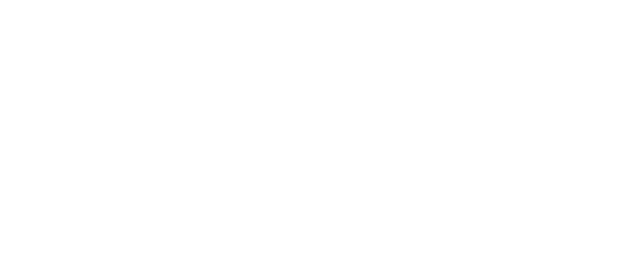
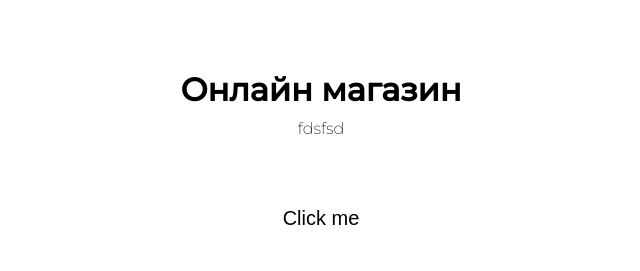
Before and after one commit to soebre1147/webapptg, a plain HTML site: page hand/index.html in a window 1280 px wide. Shown: the whole page, without its empty margins (319-959 px from the left). Drawn offline with Linux system fonts and the light colour scheme.

Commit message:
Update index.html

```diff
--- a/hand/index.html
+++ b/hand/index.html
@@ -3,9 +3,64 @@
 <head>
     <meta charset="UTF-8">
     <meta name="viewport" content="width=device-width, initial-scale=1.0">
-    <title>Document</title>
+    <title>Shop</title>
+    <style>
+        @import url('https://fonts.googleapis.com/css2?family=Montserrat:wght@200;500&display=swap');
+        * {
+            margin: 0;
+            padding: 0;
+            box-sizing: border-box;
+        }
+        body {
+            font-family: 'Montserrat', sans-serif;
+            font-weight: 200;
+            color: var(--tg-theme-text-color);
+            background: var(--tg-theme-text-color);
+        }
+        #main{
+            width: 100%;
+            padding: 20px;
+            text-align: center;
+        }
+        h1 {
+            margin-top: 50px;
+            margin-bottom: 10px;
+        }
+        img {
+            width: 350px;
+            margin: 30px auto;
+        }
+        p {
+            width: 350px;
+            margin: 0 auto;
+        }
+        button {
+            border: 0;
+            border-radius: 5px;
+            margin-top: 50px;
+            height: 60px;
+            width: 200px;
+            font-size: 20px;
+            font-weight: 500;
+            cursor: pointer;
+            transition: all 500ms ease;
+            color: var(--tg-theme-text-color);
+            background: var(--tg-theme-text-color)
+        }
+        button:hover {
+            background: var(--tg-theme-text-color);
+        }
+    </style>
 </head>
 <body>
+    <div id = "main">
+        <h1>Онлайн магазин</h1>
+        <p> fdsfsd </p>
+        <button id="buy" onclick="myFunction()">Click me</button>
 
+
+
+    </div>
+    <script src="https://telegram.org/js/telegram-web-app.js?56"></script>
 </body>
 </html>
```
